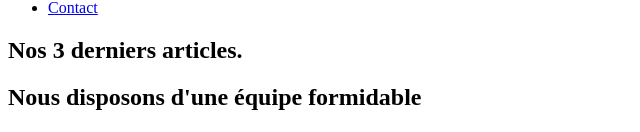
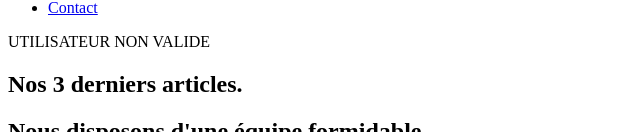
Before and after one commit to Papoel/ape-pasteur, a Symfony app: template templates/home/index.html.twig in a window 1280 px wide. Shown: the part 174-306 px from the top of the page, without its empty margins (0-640 px from the left). Run offline with Twig, Linux system fonts and the light colour scheme; the template is opened without the code that fills it, so the values that code supplies are empty; some libraries are stand-ins or nearby versions.

Commit message:
Fix bug sur la HomePage

```diff
--- a/templates/home/index.html.twig
+++ b/templates/home/index.html.twig
@@ -8,9 +8,12 @@
         {% include "layouts/partials/_navbar.html.twig" %}
     </header>
 
-    {{ dump(app.user.isValide ) }}
     {% if not app.user.isValide  %}
-        {% do redirect('https://www.branchcms.com/learn/docs/developer/twig/functions/item/redirect') %}
+        <div class="h-screen bg-red-500 text-gray-200 font-extrabold">
+            <p class="pt-60 ml-96">
+                UTILISATEUR NON VALIDE
+            </p>
+        </div>
     {% endif %}
 
     {# Afficher les derniers articles #}
```
